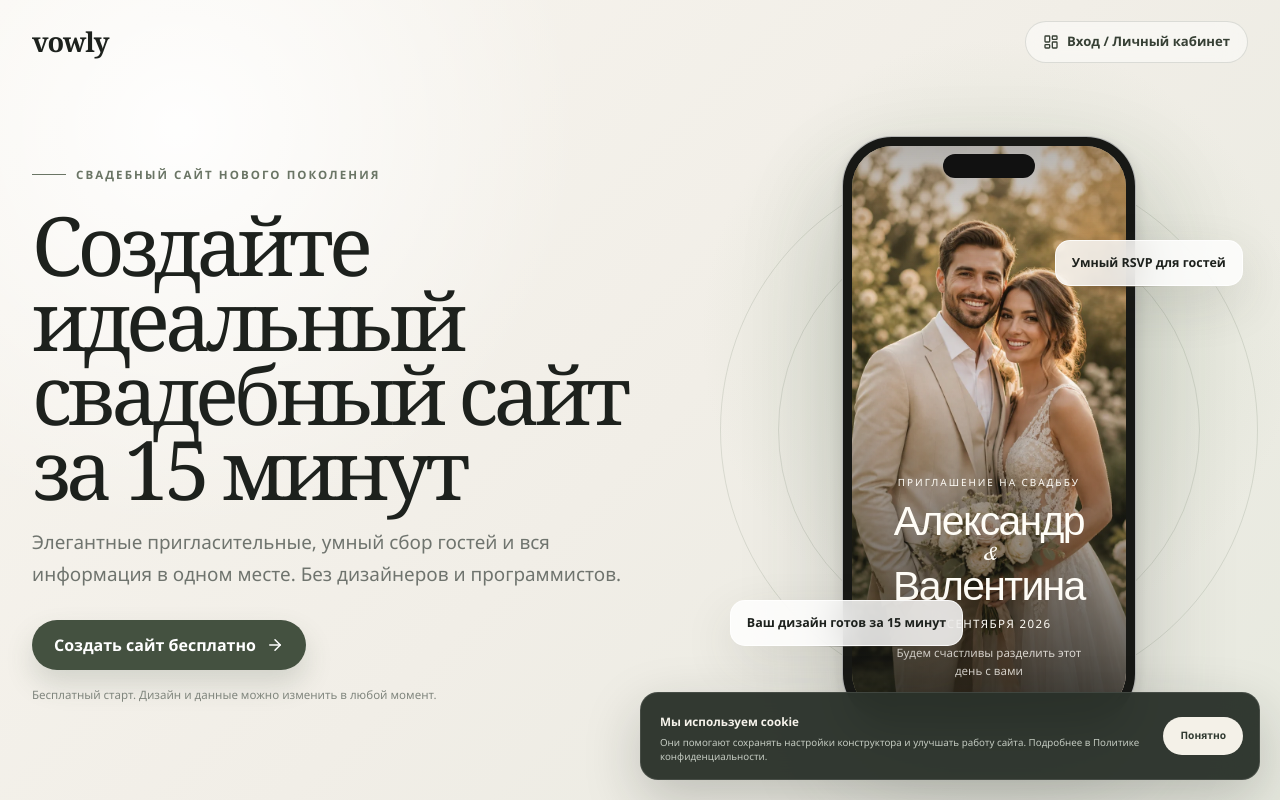
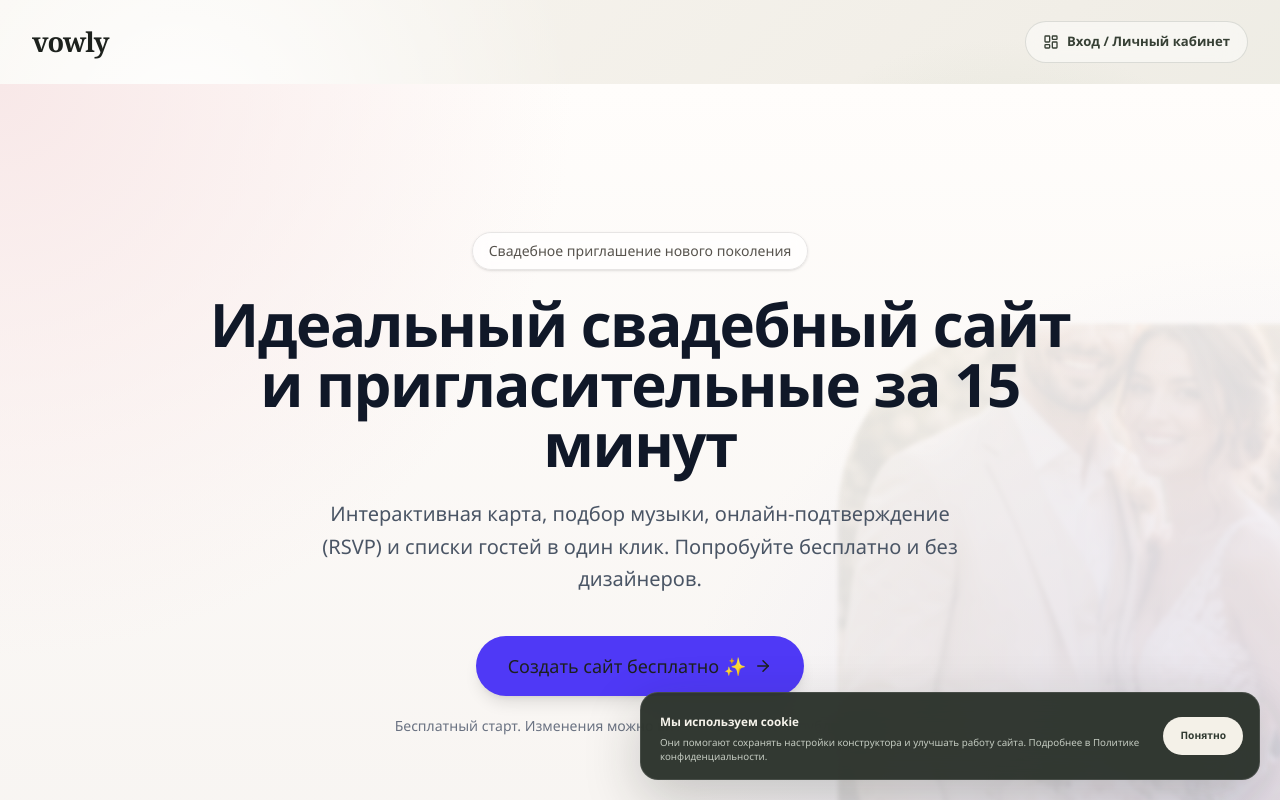
Before and after one commit to ignatyev335-dotcom/wedding-builder, a Next.js app: page / in a window 1280 px wide. Built offline with nearby package versions, Linux system fonts and the light colour scheme; a web font is replaced by a local one.

Commit message:
auto: премиальный hero-лендинг

```diff
--- a/src/app/page.tsx
+++ b/src/app/page.tsx
@@ -15,59 +15,36 @@ export default function HomePage() {
         </Link>
       </header>
 
-      <section className="hero-shell">
-        <div className="hero-copy">
-          <span className="hero-eyebrow">Свадебный сайт нового поколения</span>
-          <h1>Создайте идеальный свадебный сайт за 15 минут</h1>
-          <p>
-            Элегантные пригласительные, умный сбор гостей и вся информация в
-            одном месте. Без дизайнеров и программистов.
+      <section className="relative flex min-h-screen overflow-hidden bg-[radial-gradient(circle_at_top_left,_#f8e8e8,_transparent_38%),radial-gradient(circle_at_bottom_right,_#e7e5f5,_transparent_42%),linear-gradient(to_bottom,_#fffdfb,_#f7f4f1)] px-4">
+        <Image
+          className="pointer-events-none absolute -right-24 bottom-0 hidden h-[70%] w-[42%] rounded-tl-[12rem] object-cover opacity-10 blur-[2px] md:block"
+          src="/images/landing-wedding-couple.webp"
+          alt=""
+          width={900}
+          height={1200}
+          priority
+        />
+        <div className="relative mx-auto flex max-w-4xl flex-col items-center justify-center px-4 text-center">
+          <span className="rounded-full border border-stone-200 bg-white/70 px-4 py-2 text-sm font-medium text-stone-600 shadow-sm backdrop-blur">
+            Свадебное приглашение нового поколения
+          </span>
+          <h1 className="mt-6 text-4xl font-bold tracking-tight text-gray-900 md:text-6xl">
+            Идеальный свадебный сайт и пригласительные за 15 минут
+          </h1>
+          <p className="mt-6 max-w-2xl text-lg leading-relaxed text-gray-600 md:text-xl">
+            Интерактивная карта, подбор музыки, онлайн-подтверждение (RSVP) и
+            списки гостей в один клик. Попробуйте бесплатно и без дизайнеров.
           </p>
-          <Link className="primary-button" href="/create">
-            Создать сайт бесплатно
+          <Link
+            className="mt-10 inline-flex cursor-pointer items-center gap-2 rounded-full bg-indigo-600 px-8 py-4 text-lg font-medium text-white shadow-lg transition-all hover:-translate-y-0.5 hover:bg-indigo-700 hover:shadow-xl"
+            href="/create"
+          >
+            Создать сайт бесплатно ✨
             <ArrowRight size={18} />
           </Link>
-          <small className="hero-caption">
-            Бесплатный старт. Дизайн и данные можно изменить в любой момент.
+          <small className="mt-5 text-sm text-gray-500">
+            Бесплатный старт. Изменения можно вносить даже после публикации.
           </small>
-        </div>
-
-        <div
-          className="phone-stage"
-          aria-label="Пример свадебного сайта Александра и Валентины"
-        >
-          <div className="landing-orbit landing-orbit-one" />
-          <div className="landing-orbit landing-orbit-two" />
-          <div className="phone">
-            <div className="phone-speaker" />
-            <div className="invitation-preview">
-              <Image
-                className="landing-couple-photo"
-                src="/images/landing-wedding-couple.webp"
-                alt="Счастливая пара на свадьбе"
-                fill
-                priority
-                sizes="(max-width: 800px) 220px, 336px"
-              />
-              <div className="landing-photo-shade" />
-              <div className="landing-invitation-copy">
-                <span>Приглашение на свадьбу</span>
-                <h2>
-                  Александр
-                  <i>&amp;</i>
-                  Валентина
-                </h2>
-                <p>12 сентября 2026</p>
-                <small>Будем счастливы разделить этот день с вами</small>
-              </div>
-            </div>
-          </div>
-          <div className="floating-note floating-note-top">
-            Умный RSVP для гостей
-          </div>
-          <div className="floating-note floating-note-bottom">
-            Ваш дизайн готов за 15 минут
-          </div>
         </div>
       </section>
     </main>
```
